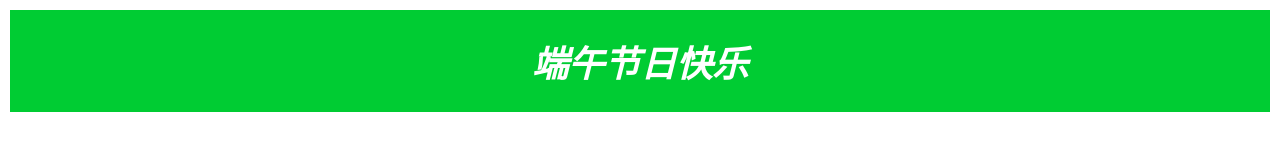
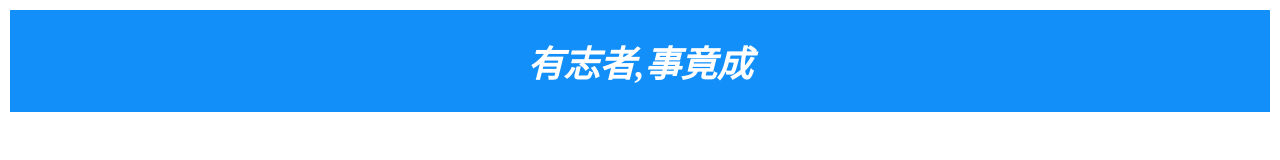
Before and after one commit to epfblock/epfblock.github.io, a plain HTML site: page top.html in a window 1280 px wide. Drawn offline with Linux system fonts and the light colour scheme.

Commit message:
top.html

```diff
--- a/top.html
+++ b/top.html
@@ -5,7 +5,7 @@
 <title>无标题文档</title>
 <style type="text/css">
 .aaa {
-	background-color: #00CC33;
+	background-color: #128FF9;
 	font-size: 36px;
 	font-style: oblique;
 	font-weight: 900;
@@ -18,7 +18,7 @@
 <body>
 <table width="100%" border="0">
   <tr>
-    <td height="100" align="center" valign="middle" class="aaa">端午节日快乐</td>
+    <td height="100" align="center" valign="middle" class="aaa">有志者,事竟成</td>
   </tr>
 </table>
 </body>
```
